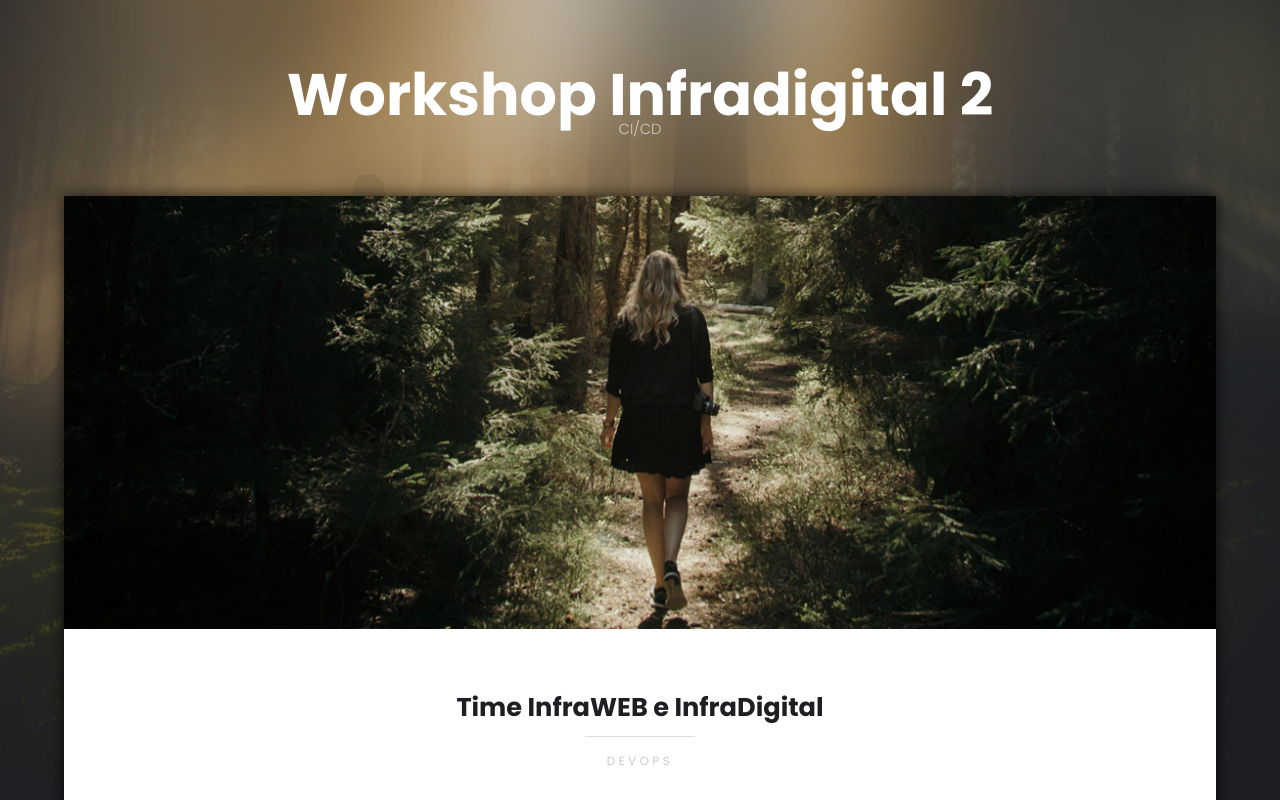
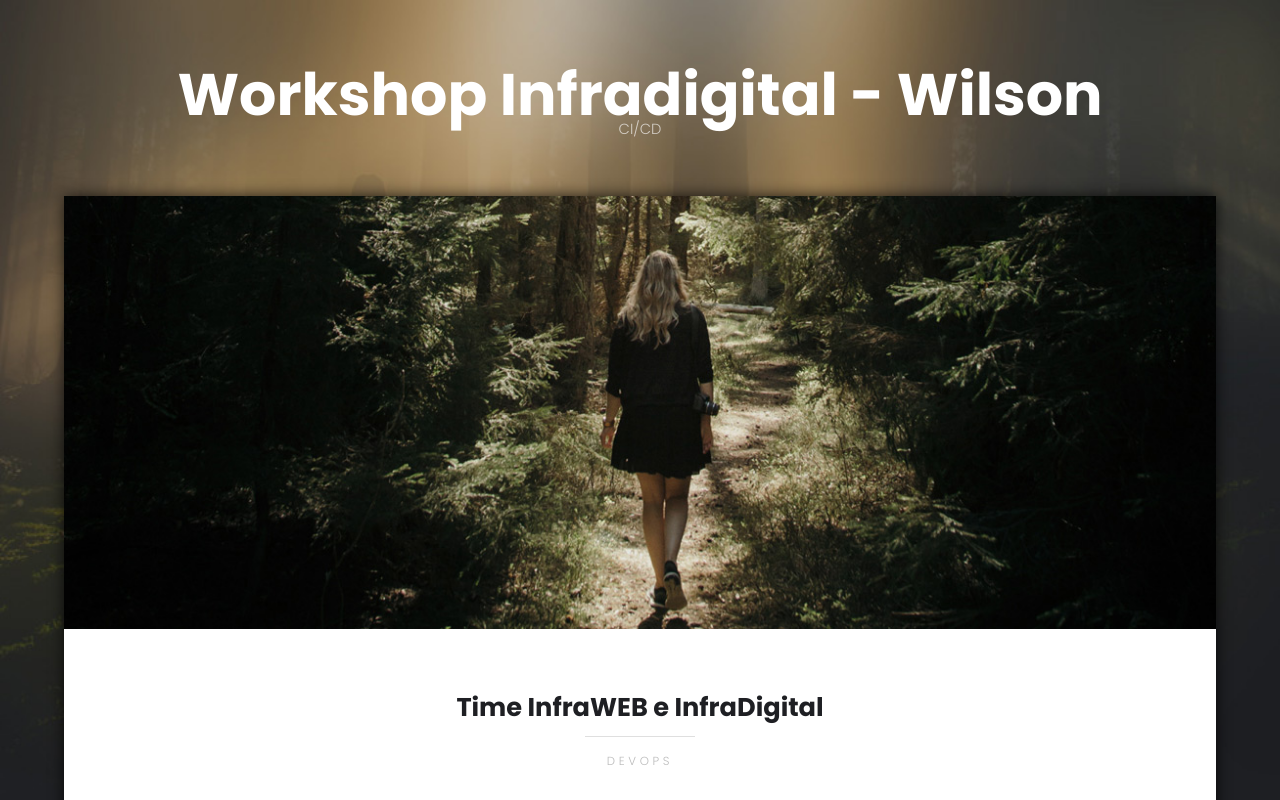
Before and after one commit to workshopdevops/administrador, a plain HTML site: page index.html in a window 1280 px wide. Shown: the top 800 px of the page. Drawn offline with Linux system fonts and the light colour scheme.

Commit message:
Mudança do Título do Site

```diff
--- a/index.html
+++ b/index.html
@@ -4,7 +4,7 @@
 -->
 <html>
 	<head>
-		<title>Workshop CI/CD Infradigital TESTE </title>
+		<title>Workshop CI/CD Infradigital Wilson </title>
 		<meta charset="utf-8" />
 		<meta name="viewport" content="width=device-width, initial-scale=1" />
 		<link rel="stylesheet" href="assets/css/main.css" />
@@ -13,7 +13,7 @@
 
 		<!-- Header -->
 			<header id="header">
-				<div class="logo"><a href="#">Workshop Infradigital 2<span> CI/CD </span></a></div>
+				<div class="logo"><a href="#">Workshop Infradigital - Wilson<span> CI/CD </span></a></div>
 			</header>
 
 		<!-- Main -->
```
